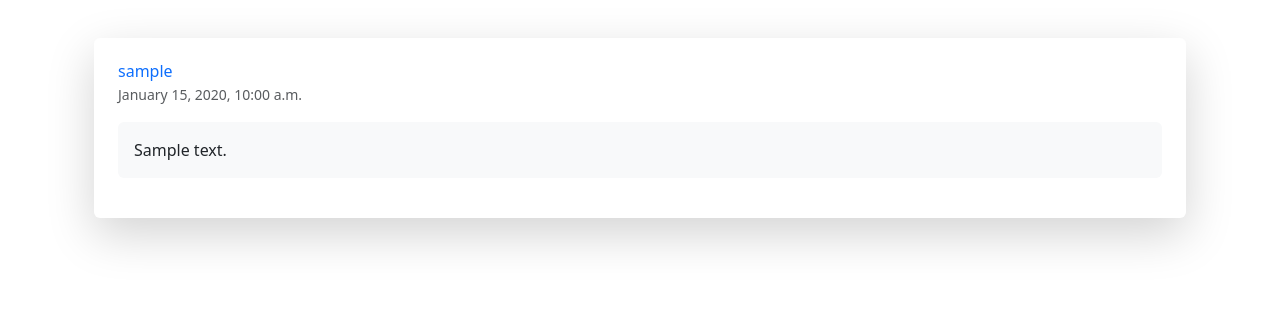
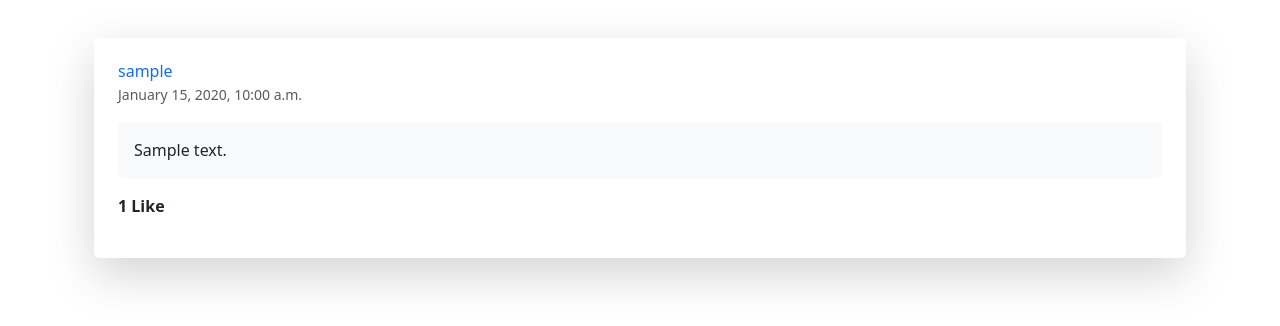
Before and after one commit to IFAIZC/ApaSia, a Django app: template website/templates/home.html in a window 1280 px wide. Shown: the part 152-478 px from the top of the page. Run offline with Django 3.2, Linux system fonts and the light colour scheme; the template is opened without the code that fills it: most values are stand-ins (such as "Sample title", 1, 10 or a date in 2020).

Commit message:
added like features

```diff
--- a/website/models.py
+++ b/website/models.py
@@ -15,6 +15,10 @@ class Posting(models.Model):
     user = models.ForeignKey(User, on_delete=models.CASCADE)
     content = models.TextField(blank=True, null=True)
     created_at = models.DateTimeField(auto_now_add=True)
+    likes = models.ManyToManyField(User, related_name="post_likes")
+
+    def total_likes(self):
+        return self.likes.count()
 
     def __str__(self):
         return self.content[:500]
--- a/website/templates/home.html
+++ b/website/templates/home.html
@@ -5,7 +5,7 @@
     <h2 class="text-center mb-5 text-primary">Home Feeds</h2>
 
     {% for post in posts %}
-        <div class="card mb-4 shadow-lg border-0">
+        <div class="card mb-4 shadow-lg border-0" id="post-{{ post.pk }}">
             <div class="card-body p-4">
                 <div class="d-flex justify-content-between align-items-center mb-3">
                     <div class="d-flex align-items-center">
@@ -15,14 +15,32 @@
                         </div>
                     </div>
                 </div>
+
                 <p class="card-text bg-light p-3 rounded">{{ post.content }}</p>
 
-                <!-- Post Actions -->
-                <div class="d-flex justify-content-end mt-3">
-                    {% if post.user == request.user %}
-                        <a href="{% url 'edit_post' post.pk %}" class="btn btn-sm btn-outline-primary me-2">Edit</a>
-                        <a href="{% url 'delete_post' post.pk %}" class="btn btn-sm btn-outline-danger">Delete</a>
+                <!-- Display the total likes -->
+                <p class="card-text">
+                    <strong id="like-count-{{ post.pk }}">{{ post.total_likes }} {{ post.total_likes|pluralize:"Like,Likes" }}</strong>
+                </p>
+
+                <div class="d-flex justify-content-between align-items-center mt-3">
+                    {% if user.is_authenticated %}
+                        <button class="btn btn-outline-primary like-button me-2" data-post-id="{{ post.pk }}">
+                            {% if user in post.likes.all %}
+                                Unlike
+                            {% else %}
+                                Like
+                            {% endif %}
+                        </button>
                     {% endif %}
+
+                    <!-- Post Actions -->
+                    <div class="d-flex">
+                        {% if post.user == request.user %}
+                            <a href="{% url 'edit_post' post.pk %}" class="btn btn-outline-primary me-2">Edit</a>
+                            <a href="{% url 'delete_post' post.pk %}" class="btn btn-outline-danger">Delete</a>
+                        {% endif %}
+                    </div>
                 </div>
             </div>
         </div>
@@ -32,4 +50,36 @@
         </div>
     {% endfor %}
 </div>
+
+<!-- AJAX Script -->
+<script src="https://code.jquery.com/jquery-3.6.0.min.js"></script>
+<script>
+    $(document).ready(function() {
+        $('.like-button').click(function(e) {
+            e.preventDefault();
+            var post_id = $(this).data('post-id');
+            var button = $(this);
+            $.ajax({
+                type: 'POST',
+                url: '{% url "like_post" 0 %}'.replace('0', post_id),
+                data: {
+                    'csrfmiddlewaretoken': '{{ csrf_token }}'
+                },
+                success: function(response) {
+                    // Update the like count
+                    $('#like-count-' + post_id).text(response.likes + ' ' + (response.likes === 1 ? 'Like' : 'Likes'));
+
+                    // Toggle the button text
+                    if (response.liked) {
+                        button.text('Unlike');
+                        button.removeClass('btn-outline-primary').addClass('btn-outline-danger');
+                    } else {
+                        button.text('Like');
+                        button.removeClass('btn-outline-danger').addClass('btn-outline-primary');
+                    }
+                }
+            });
+        });
+    });
+</script>
 {% endblock %}
--- a/website/urls.py
+++ b/website/urls.py
@@ -8,4 +8,5 @@ urlpatterns = [
     path('delete/<int:pk>/', views.delete_post, name='delete_post'),
     path('edit/<int:pk>/', views.edit_post, name='edit_post'),
     path('update_profile/', views.update_profile, name='update_profile'),
+    path('like/<int:pk>/', views.like_post, name="like_post"),
 ]
```
Also changed, not shown: users/templates/authenticate/login_user.html (+8 -0 lines), users/views.py (+5 -3 lines), website/views.py (+18 -0 lines).
